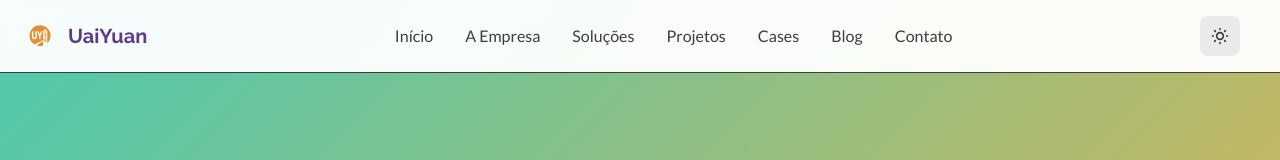
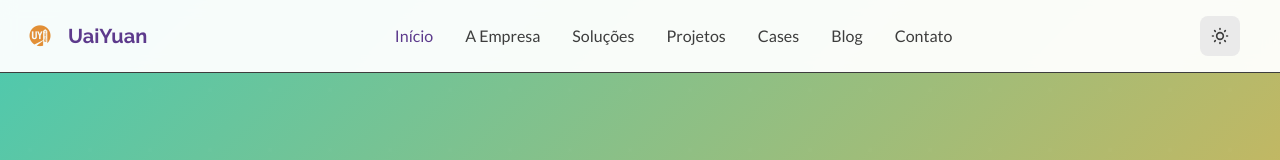
Before and after one commit to Kilobe0/UY.Frontend, a Next.js app: page / in a window 1280 px wide. Shown: the top 160 px of the page. Built offline with nearby package versions, Linux system fonts and the light colour scheme.

Commit message:
Enhance Header component to highlight active navigation links based on the current pathname, improving user experience and navigation clarity.

```diff
--- a/components/home/Header.tsx
+++ b/components/home/Header.tsx
@@ -1,11 +1,13 @@
 "use client";
 
 import { Menu, X } from "lucide-react";
+import { usePathname } from "next/navigation";
 import { useState } from "react";
 import { ThemeToggle } from "../theme-toggle";
 
 export function Header() {
   const [isMenuOpen, setIsMenuOpen] = useState(false);
+  const pathname = usePathname();
 
   const navigationItems = [
     { label: "Início", href: "/" },
@@ -39,7 +41,11 @@ export function Header() {
               <a
                 key={item.label}
                 href={item.href}
-                className="font-body text-foreground hover:text-primary transition-colors duration-200"
+                className={`font-body transition-colors duration-200 ${
+                  pathname === item.href
+                    ? 'text-primary'
+                    : 'text-foreground hover:text-primary'
+                }`}
               >
                 {item.label}
               </a>
@@ -73,7 +79,11 @@ export function Header() {
                 <a
                   key={item.label}
                   href={item.href}
-                  className="font-body text-foreground hover:text-primary transition-colors duration-200 py-2"
+                  className={`font-body transition-colors duration-200 py-2 ${
+                    pathname === item.href
+                      ? 'text-primary'
+                      : 'text-foreground hover:text-primary'
+                  }`}
                   onClick={() => setIsMenuOpen(false)}
                 >
                   {item.label}
```
